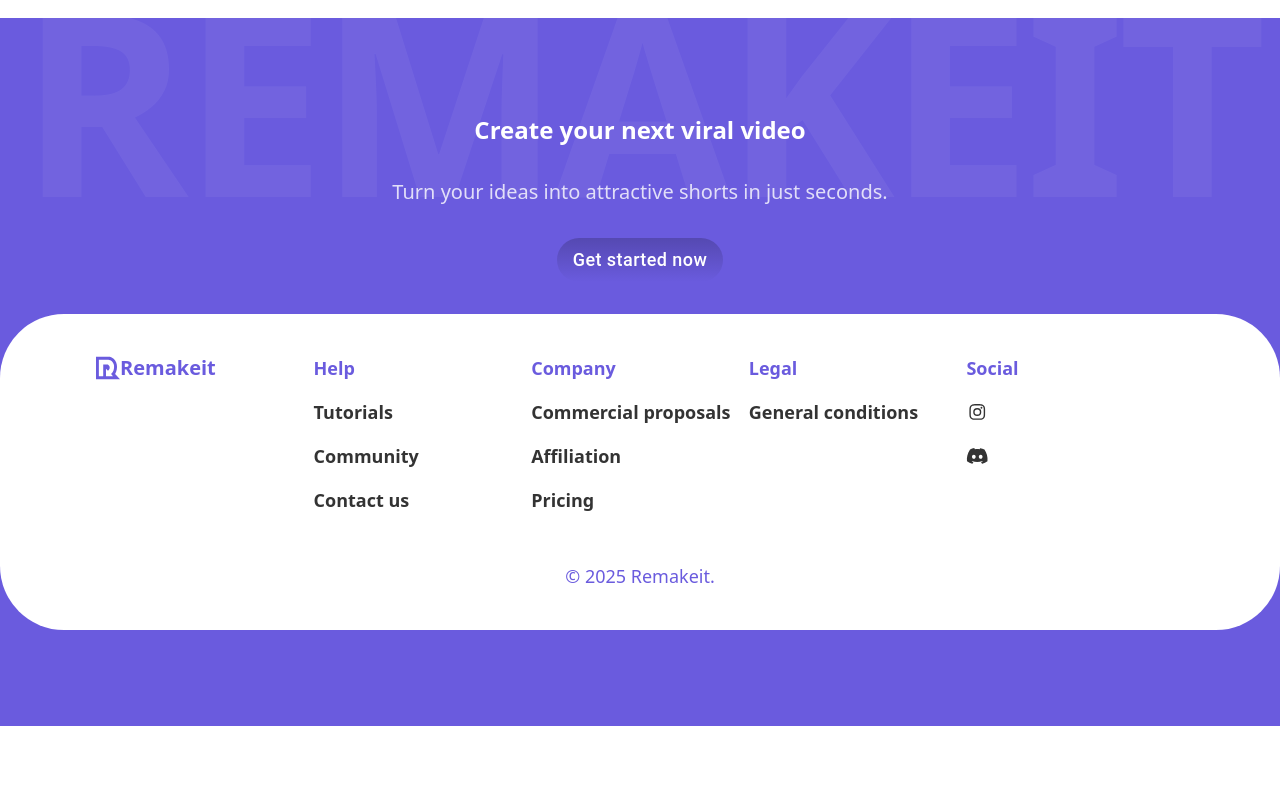
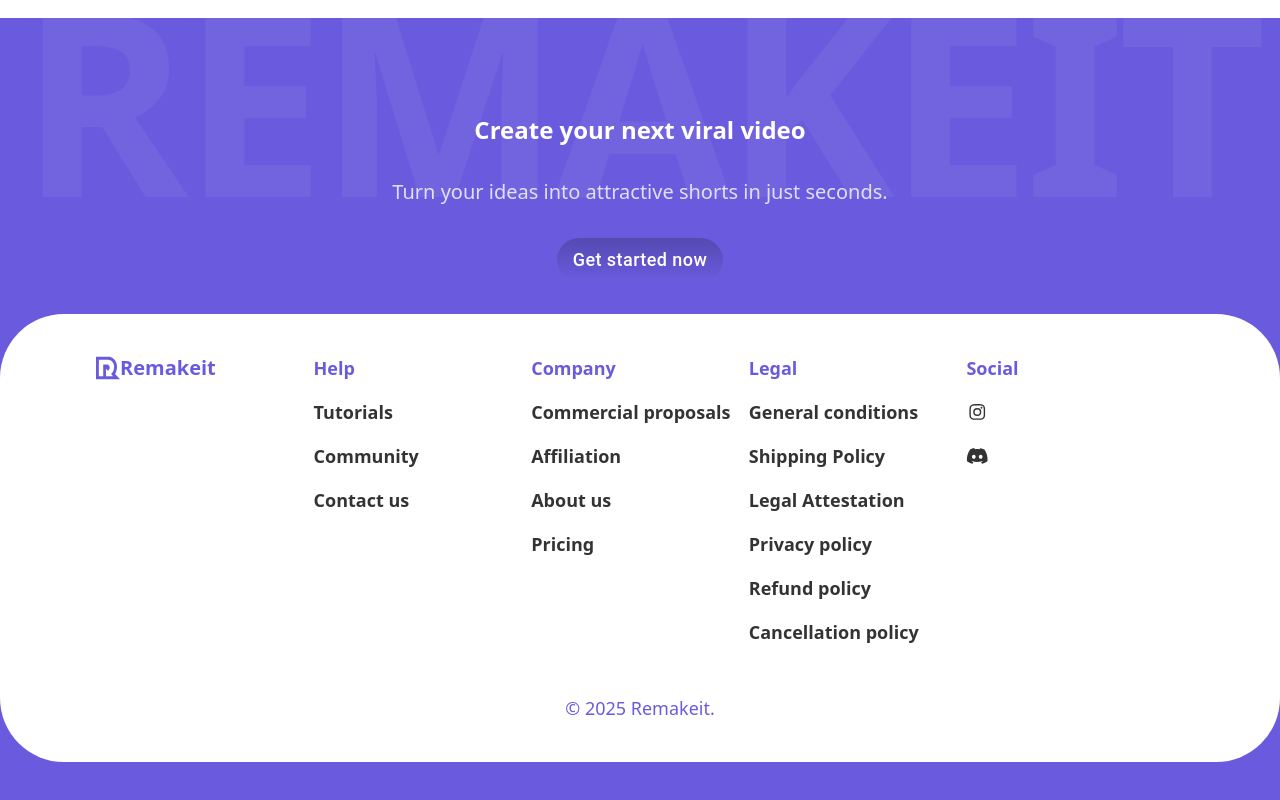
Before and after one commit to samuel-fringeli/remakeit-lp, a React (Vite) app: page / in a window 1280 px wide. Shown: the part 7023-7823 px from the top of the page. Before the commit the page ends 7749 px from the top, so only its background shows below. Built offline with nearby package versions, Linux system fonts and the light colour scheme.

Commit message:
add: footer links

```diff
--- a/public/locales/en/translation.json
+++ b/public/locales/en/translation.json
@@ -124,5 +124,11 @@
   "per month": "per month",
   "per year": "per year",
   "Start generating your first video": "Start generating your first video",
-  "800K video creators trust us": "800K video creators trust us"
+  "800K video creators trust us": "800K video creators trust us",
+  "About us": "About us",
+  "Shipping Policy": "Shipping Policy",
+  "Legal Attestation": "Legal Attestation",
+  "Privacy policy": "Privacy policy",
+  "Refund policy": "Refund policy",
+  "Cancellation policy": "Cancellation policy"
 }
--- a/public/locales/es/translation.json
+++ b/public/locales/es/translation.json
@@ -124,5 +124,11 @@
   "per month": "por mes",
   "per year": "por año",
   "Start generating your first video": "Comienza a generar tu primer video",
-  "800K video creators trust us": "800K creadores de videos confían en nosotros"
+  "800K video creators trust us": "800K creadores de videos confían en nosotros",
+  "About us": "Acerca de nosotros",
+  "Shipping Policy": "Política de envío",
+  "Legal Attestation": "Certificación legal",
+  "Privacy policy": "Política de privacidad",
+  "Refund policy": "Política de reembolso",
+  "Cancellation policy": "Política de cancelación"
 }
--- a/public/locales/fr/translation.json
+++ b/public/locales/fr/translation.json
@@ -124,5 +124,11 @@
   "per month": "par mois",
   "per year": "par an",
   "Start generating your first video": "Commence à générer ta première vidéo",
-  "800K video creators trust us": "800K créateurs de vidéos nous font confiance"
+  "800K video creators trust us": "800K créateurs de vidéos nous font confiance",
+  "About us": "À propos",
+  "Shipping Policy": "Politique de livraison",
+  "Legal Attestation": "Attestation légale",
+  "Privacy policy": "Politique de confidentialité",
+  "Refund policy": "Politique de remboursement",
+  "Cancellation policy": "Politique d'annulation"
 }
--- a/src/sections/Footer.tsx
+++ b/src/sections/Footer.tsx
@@ -4,7 +4,7 @@ import { FontAwesomeIcon } from "@fortawesome/react-fontawesome";
 import { faInstagram, faDiscord } from "@fortawesome/free-brands-svg-icons";
 import RemakeItLogo from "../shared-components/RemakeItLogo";
 import { trackEvent } from "../utils/analytics";
-import { getTrackingParams } from "../utils/urlHelper";
+import { getTrackingParams, addLangParam } from "../utils/urlHelper";
 import { useLocation, useNavigate } from "react-router-dom";
 
 const Footer = () => {
@@ -16,28 +16,36 @@ const Footer = () => {
     {
       title: t("Help"),
       links: [
-        { label: t("Tutorials"), url: "#" },
-        { label: t("Community"), url: "#" },
-        { label: t("Contact us"), url: "#" },
+        { label: t("Tutorials"), url: addLangParam("https://app.remakeit.io/tutorials"), external: true },
+        { label: t("Community"), url: "https://t.me/+pBkwZKLauvk2MGVk?sc=289924664efbd5683f7623c4624dabde3c84b3787", external: true },
+        { label: t("Contact us"), url: "https://docs.remakeit.io/Contact_Us_Remakeit.pdf", external: true },
       ],
     },
     {
       title: t("Company"),
       links: [
-        { label: t("Commercial proposals"), url: "#" },
-        { label: t("Affiliation"), url: "#" },
-        { label: t("Pricing"), url: "/pricing" },
+        { label: t("Commercial proposals"), url: "mailto:myselfpro.contact@gmail.com", external: false },
+        { label: t("Affiliation"), url: "https://affiliate.remakeit.io/", external: true },
+        { label: t("About us"), url: "https://docs.remakeit.io/About_Us_Remakeit.pdf", external: true },
+        { label: t("Pricing"), url: `/pricing${getTrackingParams()}`, external: false },
       ],
     },
     {
       title: t("Legal"),
-      links: [{ label: t("General conditions"), url: "#" }],
+      links: [
+        { label: t("General conditions"), url: "https://docs.remakeit.io/Terms_Conditions_Remakeit.pdf", external: true },
+        { label: t("Shipping Policy"), url: "https://docs.remakeit.io/Delivery_Shipping_Policy_Remakeit.pdf", external: true },
+        { label: t("Legal Attestation"), url: "https://docs.remakeit.io/Legal_Attestation_Remakeit_Formatted.pdf", external: true },
+        { label: t("Privacy policy"), url: "https://docs.remakeit.io/Privacy_Policy_Remakeit.pdf", external: true },
+        { label: t("Refund policy"), url: "https://docs.remakeit.io/Refund_Policy_Remakeit.pdf", external: true },
+        { label: t("Cancellation policy"), url: "https://docs.remakeit.io/-%20[x]%20Cancellation_policy_Remakeit.pdf", external: true },
+      ],
     },
     {
       title: t("Social"),
       links: [
-        { label: <FontAwesomeIcon icon={faInstagram} />, url: "#" },
-        { label: <FontAwesomeIcon icon={faDiscord} />, url: "#" },
+        { label: <FontAwesomeIcon icon={faInstagram} />, url: "https://www.instagram.com/remakeit.io", external: true },
+        { label: <FontAwesomeIcon icon={faDiscord} />, url: "https://discord.gg/6XYxkNkrg6", external: true },
       ],
     },
   ];
@@ -96,7 +104,13 @@ const Footer = () => {
                     key={index}
                     className="text-black/80 hover:text-primary/70"
                   >
-                    <a href={link.url === "/pricing" ? `/pricing${getTrackingParams()}` : link.url}>{link.label}</a>
+                    <a
+                      href={link.url}
+                      target={link.external ? "_blank" : undefined}
+                      rel={link.external ? "noopener noreferrer" : undefined}
+                    >
+                      {link.label}
+                    </a>
                   </div>
                 ))}
               </div>
```
